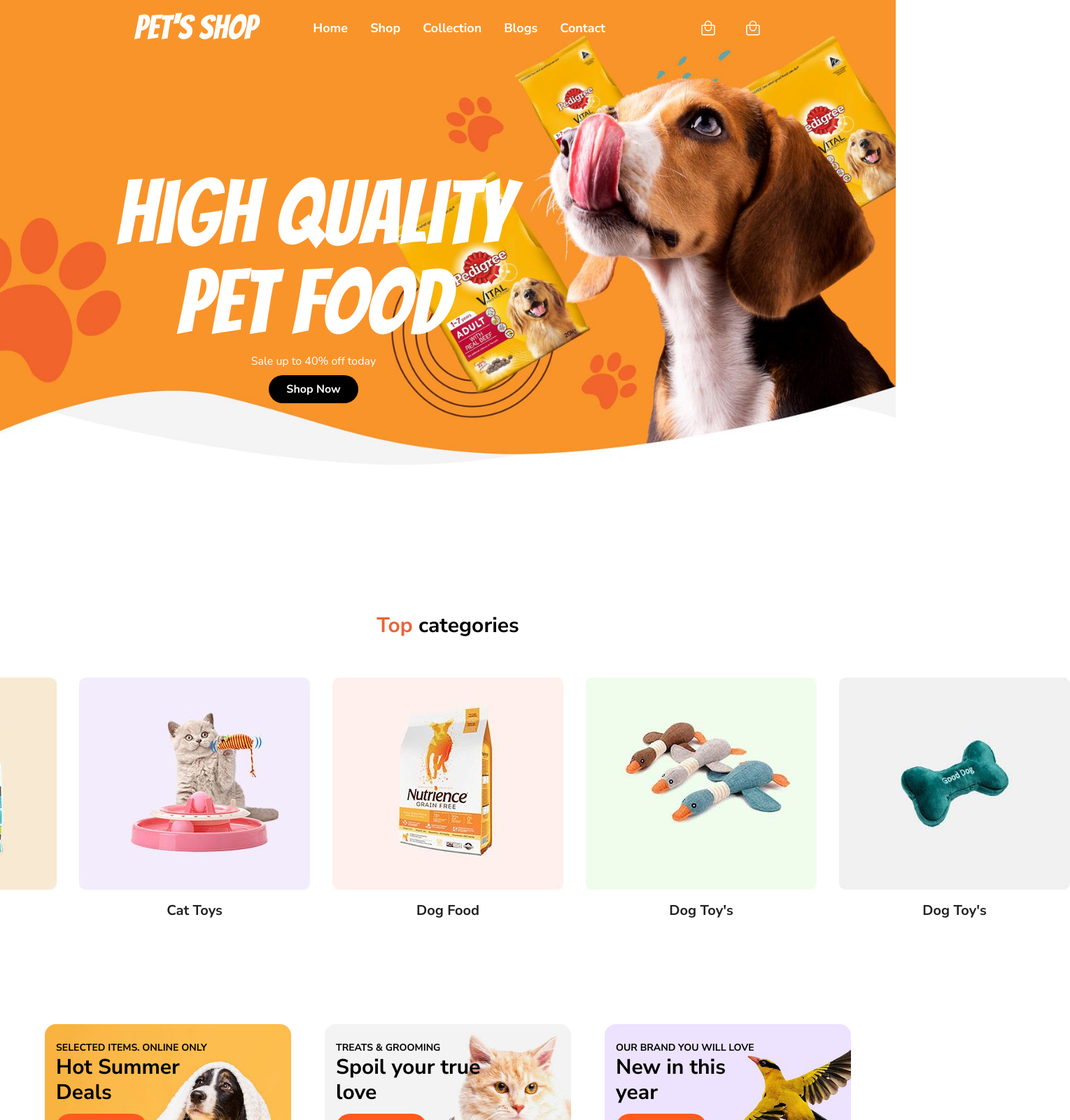
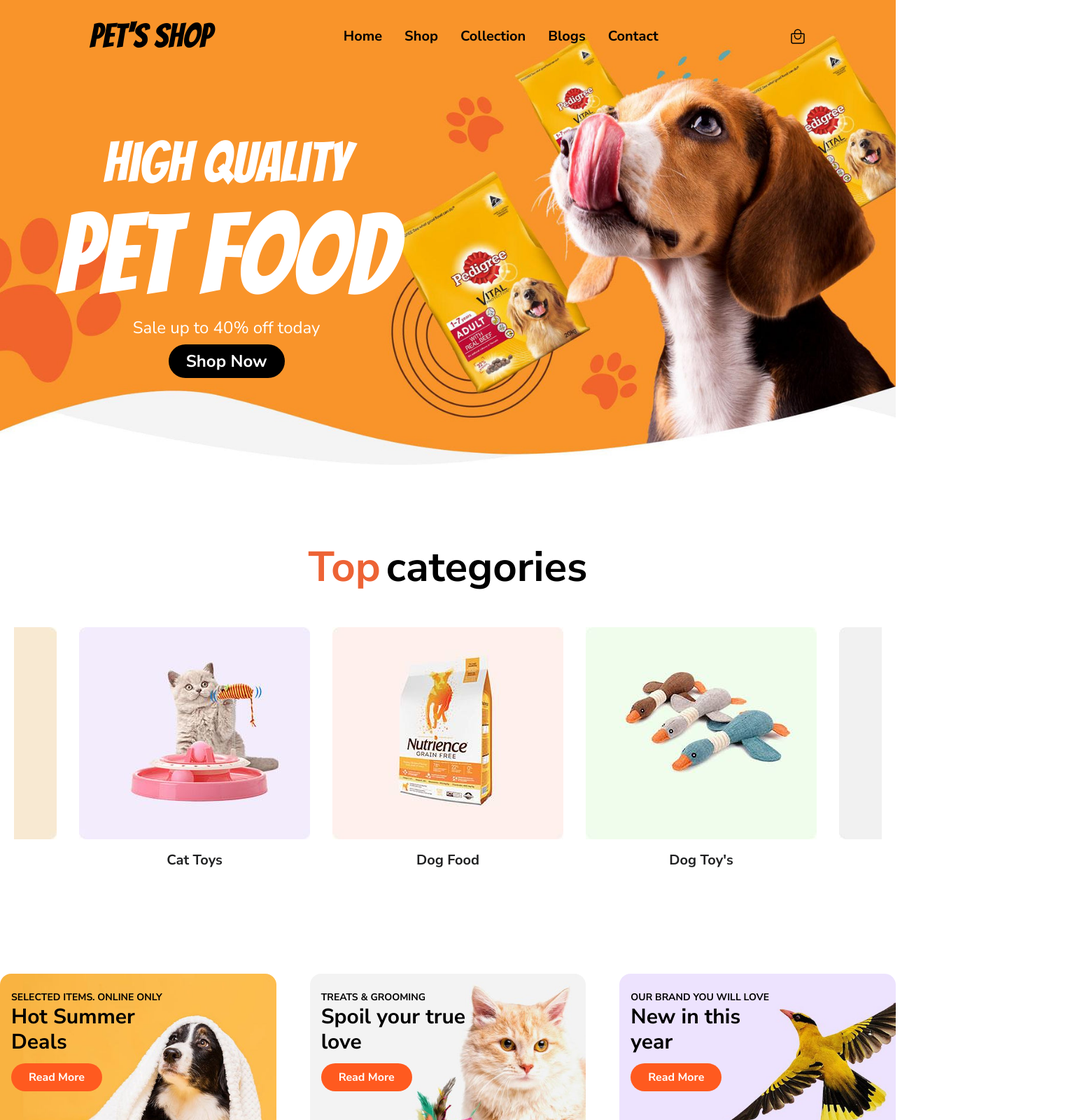
Before and after one commit to kikenriq/pets-shop, a React (Vite) app: page / in a window 1280 px wide. Shown: the top 1600 px of the page at 70% size, 1529 px wide, since content can reach past the window. Built offline with nearby package versions, Linux system fonts and the light colour scheme.

Commit message:
Responsive design fix

```diff
--- a/src/App.css
+++ b/src/App.css
@@ -0,0 +1,7 @@
+*,
+*::before,
+*::after {
+  margin: 0;
+  padding: 0;
+  box-sizing: border-box;
+}
--- a/src/Pages/Categories.jsx
+++ b/src/Pages/Categories.jsx
@@ -5,9 +5,11 @@
 
 const Categories = () => {
   return (
-    <div className='relative w-full md:px-16'>
+    <div className='relative md:pt-10'>
       <Carousel />
+
       <Cards />
+
     </div>
   )
 }
--- a/src/Pages/Hero.jsx
+++ b/src/Pages/Hero.jsx
@@ -3,13 +3,14 @@
 
 const Hero = () => {
   return (
-    <div className='h-1/2 md:h-screen'>
-            <img className='md:w-full h-[50%] md:mt-15 md:h-auto object-cover object-left absolute' src={Heroimg} alt="" />
-            <div className='flex flex-col lg:max-w-4xl lg:top-40 gap-2 items-center justify-center py-20 text-center relative'>
-                <h1 className='font-[bangers] text-white text-6xl md:text-9xl'>High Quality<br></br>Pet Food</h1>
-                <p className='text-white'>Sale up to 40% off today</p>
-                <button>Shop Now</button>
+    <div className='w-screen pt-16 h-[400px] sm:h-auto lg:pt-0 md:justify-start flex items-center justify-center text-center relative overflow-hidden'>
+      <div className='absolute flex flex-col xl:pr-20 items-center gap-2 md:pl-20'>
+                <h1 className='font-[bangers] text-white text-6xl md:text-9xl xl:text-[10rem]'><span className='text-6xl xl:text-[5rem]'>High Quality</span><br></br>Pet Food</h1>
+                <p className='text-white lg:text-2xl'>Sale up to 40% off today</p>
+                <button className='lg:text-2xl'>Shop Now</button>
         </div>
+            <img className='h-full object-left object-cover xl:w-full' src={Heroimg} alt="" />
+
     </div>
   )
 }
--- a/src/Pages/Products.jsx
+++ b/src/Pages/Products.jsx
@@ -11,10 +11,10 @@
 function Products() {
   return (
     <div className='flex flex-col justify-center'>
-        <h1 className='text-3xl text-center gap-2 font-bold'><span className='text-orange-500'>Best</span>Seller</h1>
+        <h1 className='text-3xl text-center gap-2 font-bold'><span className='text-orange-500'>Best</span> Seller</h1>
 
         <div>
-            <div className=' grid gap-10 grid-cols-1 md:grid-cols-4 pt-10'>
+            <div className='grid gap-10 grid-cols-1 md:grid-cols-2 lg:grid-cols-3 xl:grid-cols-4 pt-10'>
                 <Items
                 image={Prod1}
                 name='Commodo leo sed porta'
--- a/src/components/Brands.jsx
+++ b/src/components/Brands.jsx
@@ -8,9 +8,9 @@
 const Brands = () => {
   return (
     <div>
-         <div className='max-w-sm h-[500px] md:h-auto md:max-w-none p-5 pb-4'>
+         <div className=' h-[500px] md:h-auto md:max-w-none px-28 p-5 pb-4'>
               <h1 className='py-14 text-center text-3xl font-bold flex flex-row gap-2 justify-center'><span className='text-[--portland-orange]'>Best</span> Brands</h1>
-          <ul className='flex flex-row gap-8 md:justify-center overflow-x-auto md:overflow-visible snap-x pb-5'>
+          <ul className='flex flex-row px-24 gap-8 md:justify-center overflow-x-auto md:overflow-visible snap-x pb-5'>
 
             <li className='flex flex-col gap-4'>
                 <img className=' max-w-md object-cover' src={ brand1 } alt="" />
--- a/src/components/Cards.jsx
+++ b/src/components/Cards.jsx
@@ -5,32 +5,32 @@
 
 const Cards = () => {
   return (
-    <div className='flex flex-col gap-12 md:flex-row md:justify-stretch items-center py-28'>
-        <div className='max-w-xs h-[210px] md:max-w-lg md:h-[350px] overflow-hidden rounded-2xl'>
-        <div className='absolute py-6 px-4 items-center text-left h-[219px]'>
+    <div className='flex flex-col items-center gap-12 md:flex-col xl:flex-row xl:flex-row md:justify-stretch py-28'>
+        <div className='max-w-xs h-[210px] md:max-w-lg md:h-[300px] overflow-hidden rounded-2xl'>
+        <div className='absolute z-30 py-6 px-4 text-left h-[219px]'>
                 <p className='text-sm uppercase font-bold'>Selected items. Online Only</p>
                 <h1 className='text-3xl font-bold pb-3'>Hot Summer<br></br>Deals</h1>
                 <button className='bg-orange-500 hover:bg-black'> Read More </button>
             </div>
-            <img src={offerbanner1} className='' alt="" />
+            <img className='transition duration-300 ease-in-out hover:scale-125' src={offerbanner1} alt="" />
         </div>
 
-        <div className='max-w-xs h-[210px] md:max-w-lg md:h-[350px] overflow-hidden rounded-2xl'>
-        <div className='absolute py-6 px-4 items-center text-left h-[219px]'>
+        <div className='max-w-xs h-[210px] md:max-w-lg md:h-[300px] overflow-hidden rounded-2xl'>
+        <div className='absolute z-30 py-6 px-4 items-center text-left h-[219px]'>
                 <p className='text-sm uppercase font-bold'>Treats & Grooming</p>
                 <h1 className='text-3xl font-bold pb-3'>Spoil your true<br></br>love</h1>
                 <button className='bg-orange-500 hover:bg-black'> Read More </button>
             </div>
-            <img src={offerbanner2} className='' alt="" />
+            <img className='transition duration-300 ease-in-out hover:scale-125' src={offerbanner2}  alt="" />
         </div>
 
-        <div className='max-w-xs h-[210px] md:max-w-lg md:h-[350px] overflow-hidden rounded-2xl'>
-        <div className='absolute py-6 px-4 items-center text-left h-[219px]'>
+        <div className='max-w-xs h-[210px] md:max-w-lg md:h-[300px] overflow-hidden rounded-2xl'>
+          <div className='absolute z-30 py-6 px-4 items-center text-left h-[219px]'>
                 <p className='text-sm uppercase font-bold'>Our Brand You Will Love</p>
                 <h1 className='text-3xl font-bold pb-3'>New in this<br></br>year</h1>
                 <button className='bg-orange-500 hover:bg-black'> Read More </button>
-            </div>
-            <img src={offerbanner3} className='' alt="" />
+          </div>
+            <img className='transition duration-300 ease-in-out hover:scale-125' src={offerbanner3}  alt="" />
         </div>
 
     </div>
--- a/src/components/Carousel.jsx
+++ b/src/components/Carousel.jsx
@@ -6,33 +6,35 @@
 import cat4 from '../assets/images/category-4.jpg'
 import cat5 from '../assets/images/category-5.jpg'
 
+
 const Carousel = () => {
   return (
-   <div className='max-w-sm h-[500px] md:h-auto md:max-w-none p-5 pb-4'>
-    <h1 className='py-14 text-center text-3xl font-bold flex flex-row gap-2 justify-center'><span className='text-[--portland-orange]'>Top</span> categories</h1>
-        <ul className='flex flex-row gap-8 md:justify-center overflow-x-auto md:overflow-visible snap-x pb-5'>
+   <div className='h-[500px] md:h-auto p-5 pb-4'>
+    <h1 className='py-14 text-center lg:text-6xl text-3xl font-bold flex flex-row gap-2 justify-center'><span className='text-[--portland-orange]'>Top</span> categories</h1>
 
-            <li className='flex flex-col gap-4'>
-                <img className=' max-w-md object-cover' src={ cat1 } alt="" />
+        <ul className='flex flex-row gap-8 md:justify-center overflow-x-auto snap-x pb-5'>
+
+            <li className='flex flex-col snap-start gap-4 md:min-w-[cal(33.33% - 20px)] lg:min-w-[calc(20% - 24px)] sm:min-w-[cal(50% - 15px)]'>
+                <img className='max-w-sm object-cover' src={ cat1 } alt="" />
                 <h1 className='text-xl text-[--eerie-black] hover:text-orange-400 ease-in-out duration-200 font-bold text-center'>Cat Food</h1>
             </li>
 
-            <li className='flex flex-col gap-4'>
-                <img className=' max-w-md object-cover' src={ cat2 } alt="" />
+            <li className='flex flex-col gap-4 md:min-w-[cal(33.33% - 20px)] lg:min-w-[calc(20% - 24px)] sm:min-w-[cal(50% - 15px)]'>
+                <img className=' max-w-sm object-cover' src={ cat2 } alt="" />
                 <h1 className='text-xl text-[--eerie-black] hover:text-orange-400 ease-in-out duration-200 font-bold text-center'>Cat Toys</h1>
             </li>
 
-            <li className='flex flex-col gap-4'>
+            <li className='flex flex-col gap-4 md:min-w-[cal(33.33% - 20px)] lg:min-w-[calc(20% - 24px)] sm:min-w-[cal(50% - 15px)]'>
                 <img className=' max-w-md object-cover' src={ cat3 } alt="" />
                 <h1 className='text-xl text-[--eerie-black] hover:text-orange-400 ease-in-out duration-200 font-bold text-center'>Dog Food</h1>
             </li>
 
-            <li className='flex flex-col gap-4'>
+            <li className='flex flex-col gap-4 md:min-w-[cal(33.33% - 20px)] lg:min-w-[calc(20% - 24px)] sm:min-w-[cal(50% - 15px)]'>
                 <img className=' max-w-md object-cover' src={ cat4 } alt="" />
                 <h1 className='text-xl text-[--eerie-black] hover:text-orange-400 ease-in-out duration-200 font-bold text-center'>Dog Toy's</h1>
             </li>
 
-            <li className='flex flex-col gap-4'>
+            <li className='flex flex-col gap-4 md:min-w-[cal(33.33% - 20px)] lg:min-w-[calc(20% - 24px)] sm:min-w-[cal(50% - 15px)]'>
                 <img className=' max-w-md object-cover' src={ cat5 } alt="" />
                 <h1 className='text-xl text-[--eerie-black] hover:text-orange-400 ease-in-out duration-200 font-bold text-center'>Dog Toy's</h1>
             </li>
--- a/src/components/Navbar.jsx
+++ b/src/components/Navbar.jsx
@@ -3,6 +3,7 @@
 
 
 const Navbar = () => {
+  const [mobileNav, setMobileNav] = useState(false)
   const [isActive, setIsActive] = useState(false)
 
   useEffect(() =>{
@@ -12,39 +13,69 @@
   })
 
   return (
-    <nav className={`${isActive ? 'bg-white shadow-lg' : 'bg-transparent'} fixed z-30 w-full py-4 px-48 flex justify-between` }>
-        <div className='flex gap-20'>
-          <a href="#" className={`${isActive ? 'text-black' : 'text-white'} font-[bangers] text-5xl`}>
+    <nav className={`${isActive ? 'bg-white shadow-lg' : 'lg:bg-transparent'} bg-white fixed z-40 py-3 xl:px-32 xl:py-7 w-screen lg:py-5 lg:px-10 flex items-center justify-around lg:justify-between` }>
+
+
+          <button className='text-3xl bg-transparent text-black p-0 lg:hidden' onClick={()=>
+          setMobileNav(!mobileNav)}>
+            <ion-icon name="menu-outline"></ion-icon>
+          </button>
+
+          <a href="#" className={`lg:${isActive ? 'lg:text-black' : 'text-white'} font-[bangers] text-4xl lg:text-5xl`}>
             Pet's Shop
           </a>
 
-          <ul className='flex items-center gap-8'>
+          <ul className='hidden lg:flex lg:items-center lg:gap-8'>
             <li>
-              <a className={`${isActive ? 'text-black' : 'text-white'} font-semibold text-lg hover:text-orange-500 ease-in-out duration-200`} href="#">Home</a>
+              <a className={`lg:${isActive ? 'text-black' : 'text-white'} font-semibold text-lg md:text-xl hover:text-orange-500 ease-in-out duration-200`} href="#">Home</a>
             </li>
             <li>
-              <a className={`${isActive ? 'text-black' : 'text-white'} font-semibold text-lg hover:text-orange-500 ease-in-out duration-200`} href="#">Shop</a>
+              <a className={`lg:${isActive ? 'text-black' : 'text-white'} font-semibold text-lg md:text-xl hover:text-orange-500 ease-in-out duration-200`} href="#">Shop</a>
             </li>
             <li>
-              <a className={`${isActive ? 'text-black' : 'text-white'} font-semibold text-lg hover:text-orange-500 ease-in-out duration-200`} href="#">Collection</a>
+              <a className={`lg:${isActive ? 'text-black' : 'text-white'} font-semibold text-lg md:text-xl hover:text-orange-500 ease-in-out duration-200`} href="#">Collection</a>
             </li>
             <li>
-              <a className={`${isActive ? 'text-black' : 'text-white'} font-semibold text-lg hover:text-orange-500 ease-in-out duration-200`} href="#">Blogs</a>
+              <a className={`lg:${isActive ? 'text-black' : 'text-white'} font-semibold text-lg md:text-xl hover:text-orange-500 ease-in-out duration-200`} href="#">Blogs</a>
             </li>
             <li>
-              <a className={`${isActive ? 'text-black' : 'text-white'} font-semibold text-lg hover:text-orange-500 ease-in-out duration-200`} href="#">Contact</a>
+              <a className={`lg:${isActive ? 'text-black' : 'text-white'} font-semibold text-lg md:text-xl hover:text-orange-500 ease-in-out duration-200`} href="#">Contact</a>
             </li>
           </ul>
-        </div>
 
-        <div className={`${isActive ? 'text-black' : 'text-white'} flex gap-10 items-center text-2xl`}>
+
+        <div className={`lg:${isActive ? 'text-black' : 'text-white'} flex lg:gap-10 items-center text-2xl`}>
           <a href="#">
               <ion-icon name="bag-handle-outline"></ion-icon>
           </a>
+        </div>
 
-          <a href="#">
-              <ion-icon name="bag-handle-outline"></ion-icon>
-          </a>
+        <div className={`${mobileNav ? 'left-0' : '-left-full'} fixed top-0 bottom-0 p-8 transition-all flex flex-col w-[250px] bg-white lg:hidden`}>
+          <button className='absolute bg-transparent text-3xl right-6 top-8 text-black p-0' onClick={()=>
+          setMobileNav(!mobileNav)}>
+            <ion-icon name="close-outline"></ion-icon>
+          </button>
+           <ul className='flex flex-col gap-3 '>
+           <li>
+              <a className={`lg:${isActive ? 'text-black' : 'text-white'} font-semibold text-lg hover:text-orange-500 ease-in-out duration-200`} href="#">Home</a>
+            </li>
+            <li>
+              <a className={`lg:${isActive ? 'text-black' : 'text-white'} font-semibold text-lg hover:text-orange-500 ease-in-out duration-200`} href="#">Shop</a>
+            </li>
+            <li>
+              <a className={`lg:${isActive ? 'text-black' : 'text-white'} font-semibold text-lg hover:text-orange-500 ease-in-out duration-200`} href="#">Collection</a>
+            </li>
+            <li>
+              <a className={`lg:${isActive ? 'text-black' : 'text-white'} font-semibold text-lg hover:text-orange-500 ease-in-out duration-200`} href="#">Blogs</a>
+            </li>
+            <li>
+              <a className={`lg:${isActive ? 'text-black' : 'text-white'} font-semibold text-lg hover:text-orange-500 ease-in-out duration-200`} href="#">Contact</a>
+            </li>
+
+            <button className='mt-3'>
+              Register
+            </button>
+           </ul>
         </div>
     </nav>
   )
--- a/src/index.css
+++ b/src/index.css
@@ -87,6 +87,10 @@
   font-family: var(--ff-carter_one);
 }
 
+.nunito {
+  font-family: 'Nunito Sans', sans-serif;;
+}
+
 /*-----------------------------------*\
   #RESET
 \*-----------------------------------*/
@@ -165,5 +169,5 @@
 }
 
 ::-webkit-scrollbar-button {
-  width: 50px;
+  width: 150px;
 }
```
Also changed, not shown: src/Pages/CTA.jsx (+9 -9 lines), src/Pages/Features.jsx (+4 -4 lines), src/Pages/Footer.jsx (+31 -30 lines).
